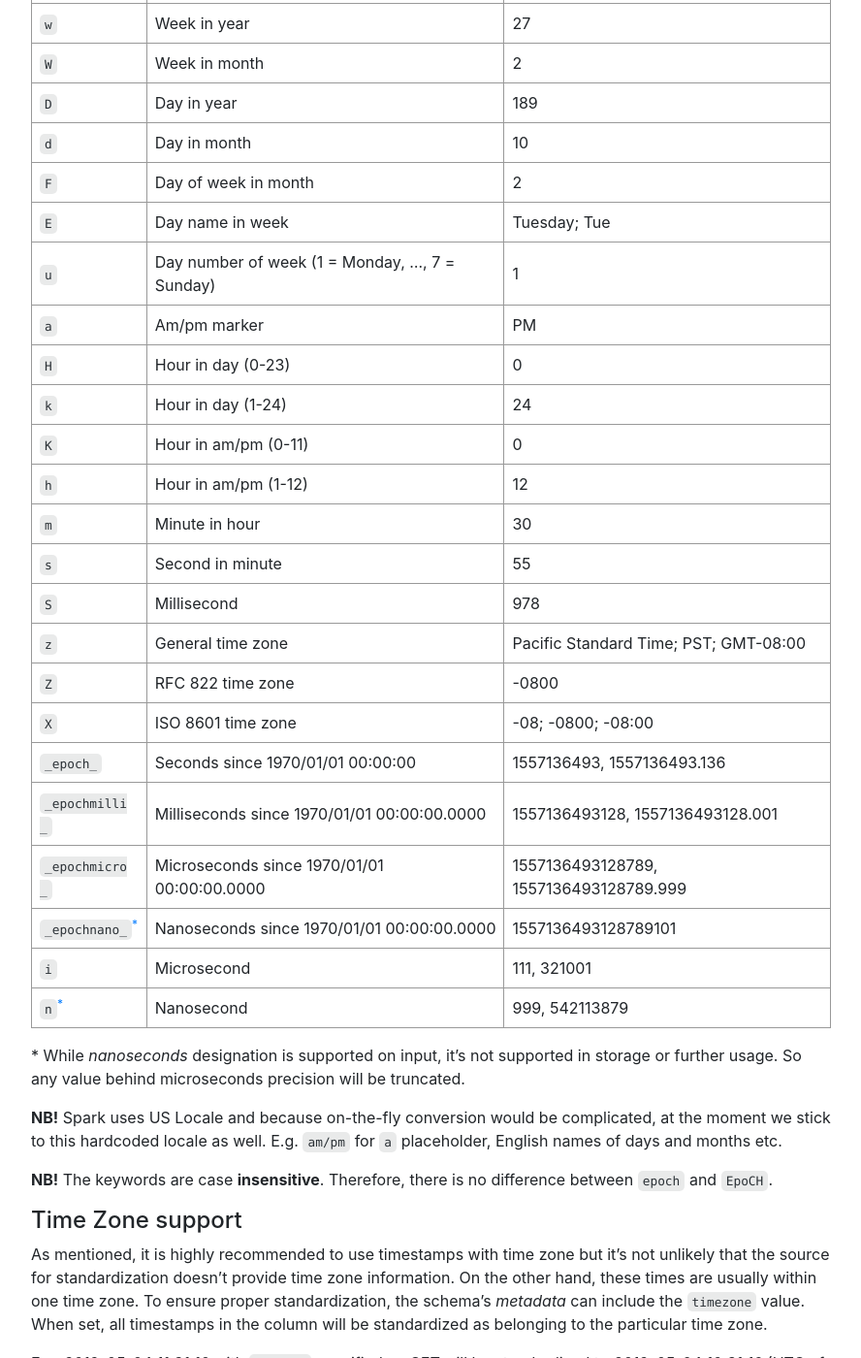
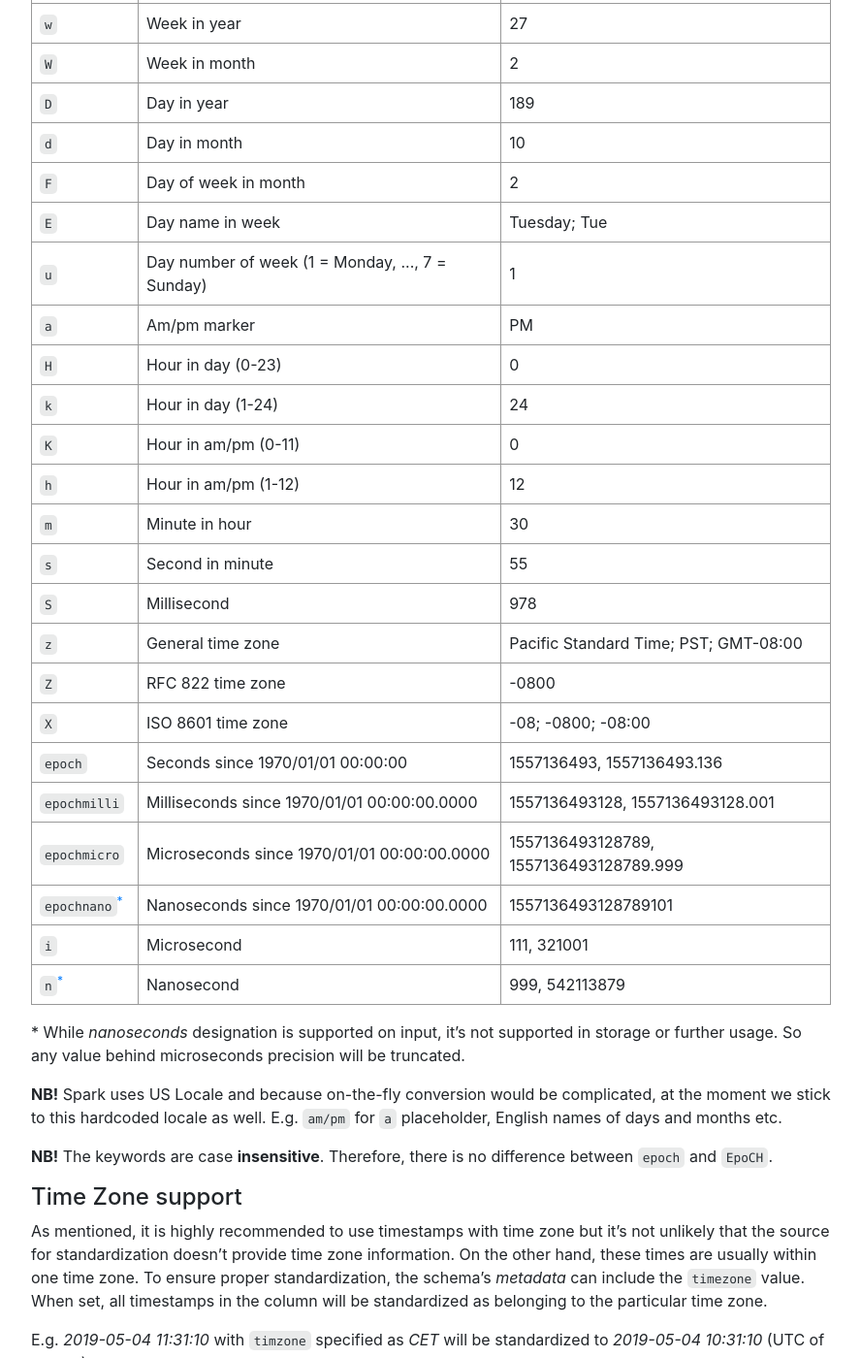
Before and after one commit to AbsaOSS/enceladus, a Jekyll site: the page built from _docs/2.0.0/usage/schema.md, in a window 1280 px wide and 1400 px high, scrolled down 10584 px. Shown: the whole window at 97% size, without its empty margins (338-1226 px from the left). Built offline with Jekyll 4.4.1, drawn with Linux system fonts in a browser that asks for light colours; nearby versions of some CDN libraries.

Commit message:
#1870: Typographic typos in documentation * changed markdown parser configuration * removed extra _ around timestamp patterns of type epoch

```diff
--- a/_config.yml
+++ b/_config.yml
@@ -13,5 +13,13 @@
   - jekyll-mentions
   - jekyll-paginate
 
+markdown: kramdown
+kramdown:
+  input: GFM
+  gfm_quirks: [paragraph_end, no_auto_typographic]
+  html_to_native: true
+  hard_wrap: false
+  syntax_highlighter: rouge
+
 paginate: 15
 paginate_path: "/blog/page:num/"
--- a/_docs/2.0.0/usage/schema.md
+++ b/_docs/2.0.0/usage/schema.md
@@ -473,10 +473,10 @@
 | `z`                                        | General time zone                                | Pacific Standard Time; PST; GMT-08:00  |
 | `Z`                                        | RFC 822 time zone                                | -0800                                  |
 | `X`                                        | ISO 8601 time zone                               | -08; -0800; -08:00                     |
-| `_epoch_`                                  | Seconds since 1970/01/01 00:00:00                | 1557136493, 1557136493.136             |
-| `_epochmilli_`                             | Milliseconds since 1970/01/01 00:00:00.0000      | 1557136493128, 1557136493128.001       |
-| `_epochmicro_`                             | Microseconds since 1970/01/01 00:00:00.0000      | 1557136493128789, 1557136493128789.999 |
-| `_epochnano_`<sup>[*](#parsing-star)</sup> | Nanoseconds since 1970/01/01 00:00:00.0000       | 1557136493128789101                    |
+| `epoch`                                    | Seconds since 1970/01/01 00:00:00                | 1557136493, 1557136493.136             |
+| `epochmilli`                               | Milliseconds since 1970/01/01 00:00:00.0000      | 1557136493128, 1557136493128.001       |
+| `epochmicro`                               | Microseconds since 1970/01/01 00:00:00.0000      | 1557136493128789, 1557136493128789.999 |
+| `epochnano`<sup>[*](#parsing-star)</sup>   | Nanoseconds since 1970/01/01 00:00:00.0000       | 1557136493128789101                    |
 | `i`                                        | Microsecond                                      | 111, 321001                            |
 | `n`<sup>[*](#parsing-star)</sup>           | Nanosecond                                       | 999, 542113879                         |
 
```
